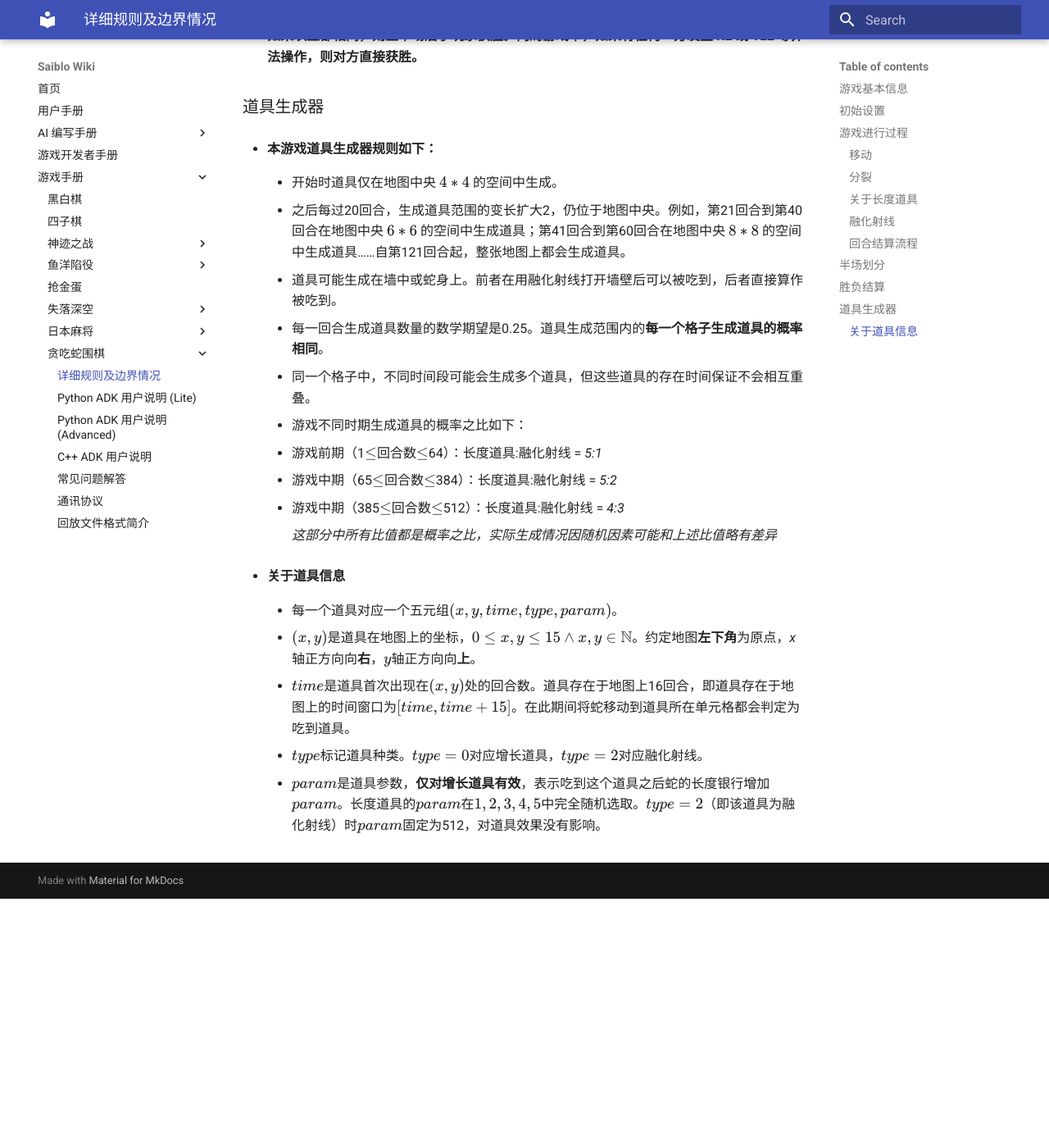
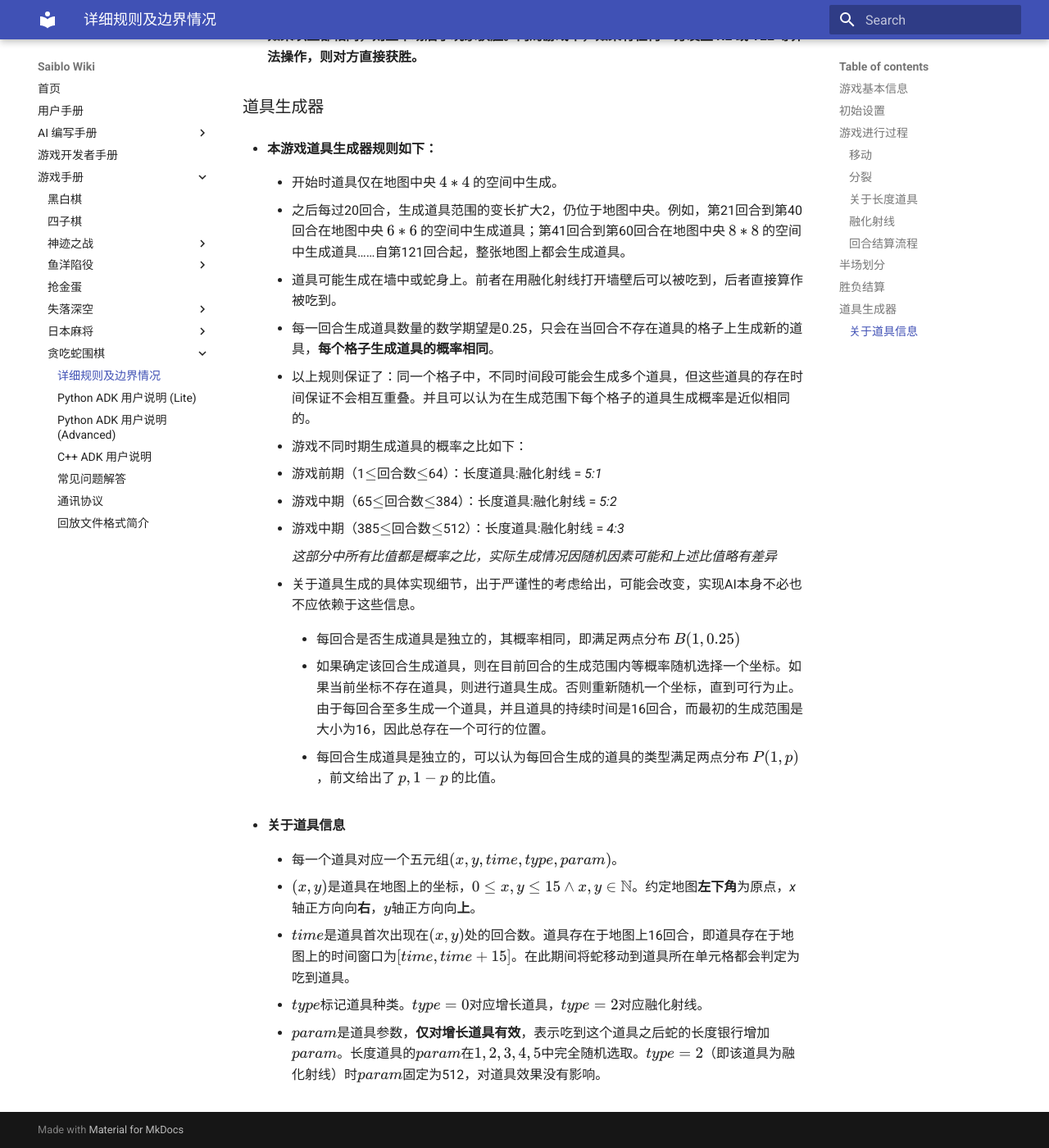
Before and after one commit to saiblo/saiblo-docs, an MkDocs documentation site: the page built from docs/games/snake-go/snake-go.md, in a window 1280 px wide and 1400 px high, scrolled down 2581 px. Shown: the whole window at 82% size. Built offline with MkDocs 1.6.1 and Material for MkDocs 9.7.7, drawn with Linux system fonts in a browser that asks for light colours; before the commit the page ends 3677 px from its top, so only the background shows below that.

Commit message:
snake-go: add detail to item generating rule

```diff
--- a/docs/games/snake-go/snake-go.md
+++ b/docs/games/snake-go/snake-go.md
@@ -71,9 +71,9 @@
 
      * 道具可能生成在墙中或蛇身上。前者在用融化射线打开墙壁后可以被吃到，后者直接算作被吃到。
 
-     * 每一回合生成道具数量的数学期望是0.25。道具生成范围内的**每一个格子生成道具的概率相同**。
+     * 每一回合生成道具数量的数学期望是0.25，只会在当回合不存在道具的格子上生成新的道具，**每个格子生成道具的概率相同**。
 
-     * 同一个格子中，不同时间段可能会生成多个道具，但这些道具的存在时间保证不会相互重叠。
+     * 以上规则保证了：同一个格子中，不同时间段可能会生成多个道具，但这些道具的存在时间保证不会相互重叠。并且可以认为在生成范围下每个格子的道具生成概率是近似相同的。
 
      * 游戏不同时期生成道具的概率之比如下：
 
@@ -85,6 +85,14 @@
 
          *这部分中所有比值都是概率之比，实际生成情况因随机因素可能和上述比值略有差异*
 
+     * 关于道具生成的具体实现细节，出于严谨性的考虑给出，可能会改变，实现AI本身不必也不应依赖于这些信息。
+
+          * 每回合是否生成道具是独立的，其概率相同，即满足两点分布 $B(1,0.25)$
+
+          * 如果确定该回合生成道具，则在目前回合的生成范围内等概率随机选择一个坐标。如果当前坐标不存在道具，则进行道具生成。否则重新随机一个坐标，直到可行为止。由于每回合至多生成一个道具，并且道具的持续时间是16回合，而最初的生成范围是大小为16，因此总存在一个可行的位置。
+
+          * 每回合生成道具是独立的，可以认为每回合生成的道具的类型满足两点分布 $P(1,p)$ ，前文给出了 $p,1-p$ 的比值。
+
    * #### 关于道具信息
 
      * 每一个道具对应一个五元组$(x,y,time,type,param)$。
```
Also changed, not shown: 3 other files.
